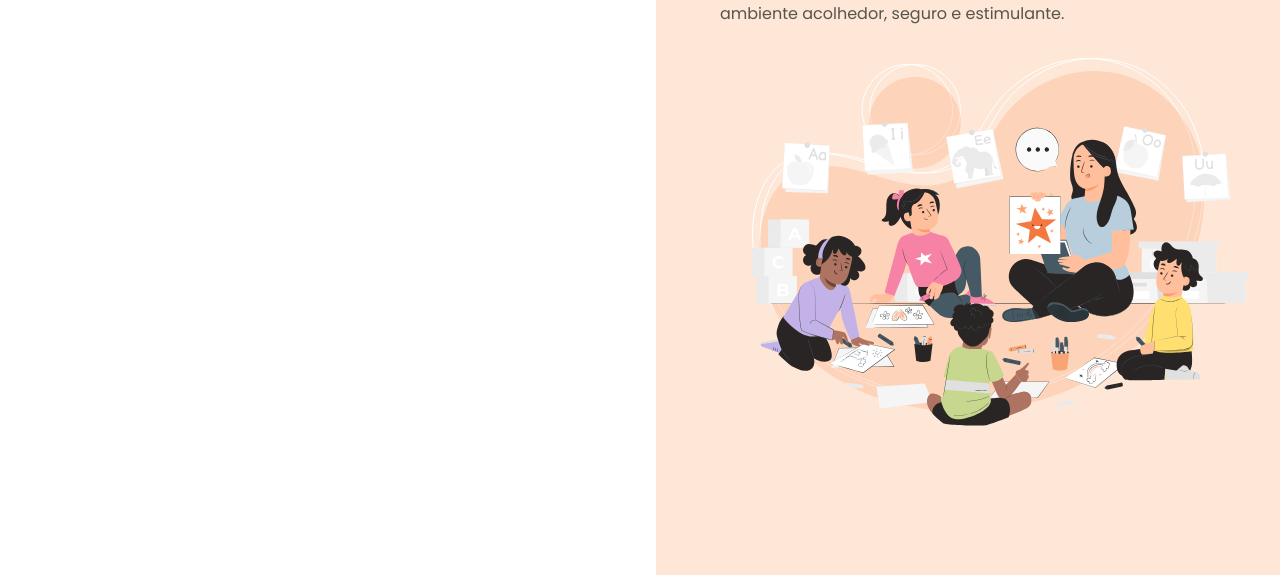
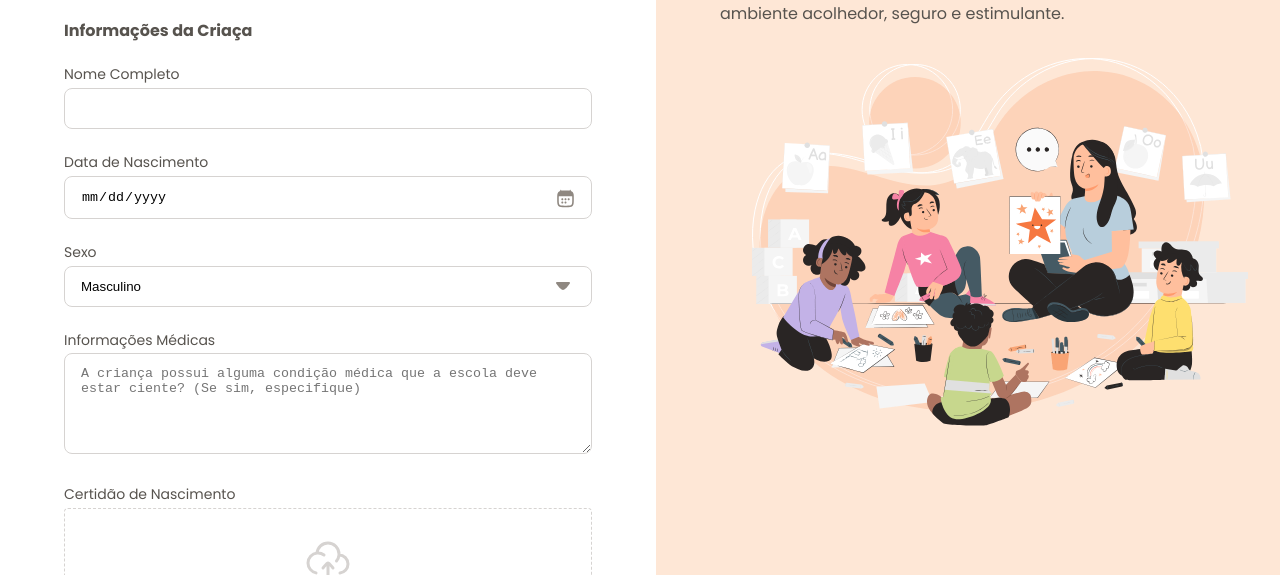
Before and after one commit to emersoncavalcante/formulario-de-matricula, a plain HTML site: page index.html in a window 1280 px wide. Shown: the part 225-800 px from the top of the page. Drawn offline with Linux system fonts and the light colour scheme.

Commit message:
done info chield

```diff
--- a/index.html
+++ b/index.html
@@ -19,6 +19,62 @@
                 <p>
                     Preencha os dados abaixo para matricular seu filho na escola de educação infantil Estrelas do Amanhã.
                 </p>
+
+                <form>
+                    <fieldset>
+                        <legend>Informações da Criaça</legend>
+
+                        <div class="input-wrapper">
+                            <label for="fullname">Nome Completo</label>
+                            <input id="fullname" name="fullname" type="text">
+                        </div>
+
+                        <div class="input-wrapper">
+                            <label for="birth">Data de Nascimento</label>
+                            <input id="birth" name="birth" type="date">
+                        </div>
+
+                        <div class="input-wrapper">
+                            <label for="gender">Sexo</label>
+                            <select name="gender" id="gender">
+                                <option value="Male">Masculino</option>
+                                <option value="female">Feminino</option>
+                            </select>
+                        </div>
+
+                        <div class="textarea-wrapper">
+                            <label for="medical-info">Informações Médicas</label>
+                            <textarea name="medical-info" id="medical-info" cols="30" rows="5" placeholder="A criança possui alguma condição médica que a escola deve estar ciente? (Se sim, especifique)"></textarea>
+                        </div>
+
+                        <div class="droparea-wrapper">
+                            <label for="birth-file">Certidão de Nascimento</label>
+
+                            <div class="dropzone">
+
+                                <input type="file" id="biirth-file"     name="birth-file">
+                                <svg width="48" height="48" viewBox="0 0 48 48" fill="none" xmlns="http://www.w3.org/2000/svg">
+                                    <path d="M34.9552 18.0221C34.97 18.022 34.985 18.022 35 18.022C39.9706 18.022 44 22.0588 44 27.0386C44 31.6796 40.5 35.5016 36 36M34.9552 18.0221C34.9848 17.6921 35 17.3579 35 17.0202C35 10.9339 30.0752 6 24 6C18.2465 6 13.5247 10.4253 13.0408 16.0638M34.9552 18.0221C34.7506 20.2952 33.8572 22.3692 32.4856 24.033M13.0408 16.0638C7.96796 16.5475 4 20.8278 4 26.0366C4 30.8834 7.43552 34.9264 12 35.8546M13.0408 16.0638C13.3565 16.0337 13.6765 16.0183 14 16.0183C16.2516 16.0183 18.3295 16.7639 20.001 18.022" stroke="#D6D3D1" stroke-width="3" stroke-linecap="round" stroke-linejoin="round"/>
+                                    <path d="M24 26V42M24 26C22.5996 26 19.9831 29.9886 19 31M24 26C25.4004 26 28.017 29.9886 29 31" stroke="#D6D3D1" stroke-width="3" stroke-linecap="round" stroke-linejoin="round"/>
+                                </svg>
+
+                                <p>Clique aqui para <br> selecionar os arquivos</p>
+
+                            </div>
+                        </div>
+                    </fieldset>
+                </form>
+
+                <form>
+                    <fieldset>
+                        <legend>Endereço</legend>
+                        <div class="input-wrapper">
+                            <label for="CEP">CEP</label>
+                            <input id="CEP" name="CEP" type="text" placeholder="00000-000">
+                        </div>
+
+                    </fieldset>
+                </form>
             </div>
         </main>
 
--- /dev/null
+++ b/styles/fields/droparea.css
@@ -0,0 +1,41 @@
+.dropzone {
+    border: 1px dashed var(--strooke-default);
+    border-radius: .25rem;
+
+    display: grid;
+    justify-items: center;
+    gap: .5rem;
+
+    text-align: center;
+    padding: 1.75rem 1rem;
+
+    position: relative;
+    & input {
+        position: absolute;
+        width: 100%;
+        height: 100%;
+        inset: 0;
+        opacity: 0;
+    }
+
+    & p {
+        color: #A8A29E;
+    }
+
+    &:hover, &:has(input:focus){
+        border-width: 2px;
+        border-color: var(--stroke-highlight);
+        background-color: var(--surface-secondary);
+
+        & p {
+            color: var(--text-tertiary);
+        }
+
+        & svg path {
+            stroke: var(--stroke-highlight);
+        }
+
+    }
+
+
+}
--- /dev/null
+++ b/styles/fields/index.css
@@ -0,0 +1,49 @@
+@import url(droparea.css);
+
+input, textarea, select {
+    appearance: none;
+    width: 100%;
+    border-radius: .5rem;
+    border: 1px solid var(--strooke-default);
+
+    padding: .75rem 1rem;
+}
+
+label {
+    font: var(--text-sm);
+    color: var(--text-secondary);
+
+    display: block;
+    margin-bottom: .2rem;
+}
+
+input:focus,
+select:focus,
+textarea:focus,
+input[type=date]:focus-within {
+    outline: .25rem solid var(--surface-secondary);
+    border: .125rem solid var(--text-highlight);
+    outline-offset: 1px;
+}
+
+input[type="date"] {
+    position: relative;
+
+    &::-webkit-calendar-picker-indicator {
+        opacity: 0;
+    }
+
+    &::before {
+        content: "";
+        position: absolute;
+        background: url(../../assets/icons/calendar-03.svg)
+        center/contain;
+        right: 1rem;
+        width: 1.25rem;
+        height: 1.24rem;
+    }
+}
+
+select {
+    background: url(../../assets/icons/arrow-down-01.svg) no-repeat calc(100% - 1rem);
+}
--- /dev/null
+++ b/styles/fomrs.css
@@ -0,0 +1,18 @@
+@import url(fields/index.css);
+
+
+form {
+    margin-top: 3rem;
+}
+
+fieldset {
+    border: none;
+
+    display: grid;
+    gap: 1.5rem;
+}
+
+legend {
+    font: 600 1rem/1.25 var(--font-family);
+    margin-bottom: 1.5rem;
+}
--- a/styles/index.css
+++ b/styles/index.css
@@ -1,2 +1,3 @@
 @import url(global.css);
 @import url(layout.css);
+@import url(fomrs.css);
--- a/styles/layout.css
+++ b/styles/layout.css
@@ -9,6 +9,8 @@
 main {
     overflow: auto;
     padding: 4rem;
+
+
 
     & .main-container {
         max-width: 33rem;
```
